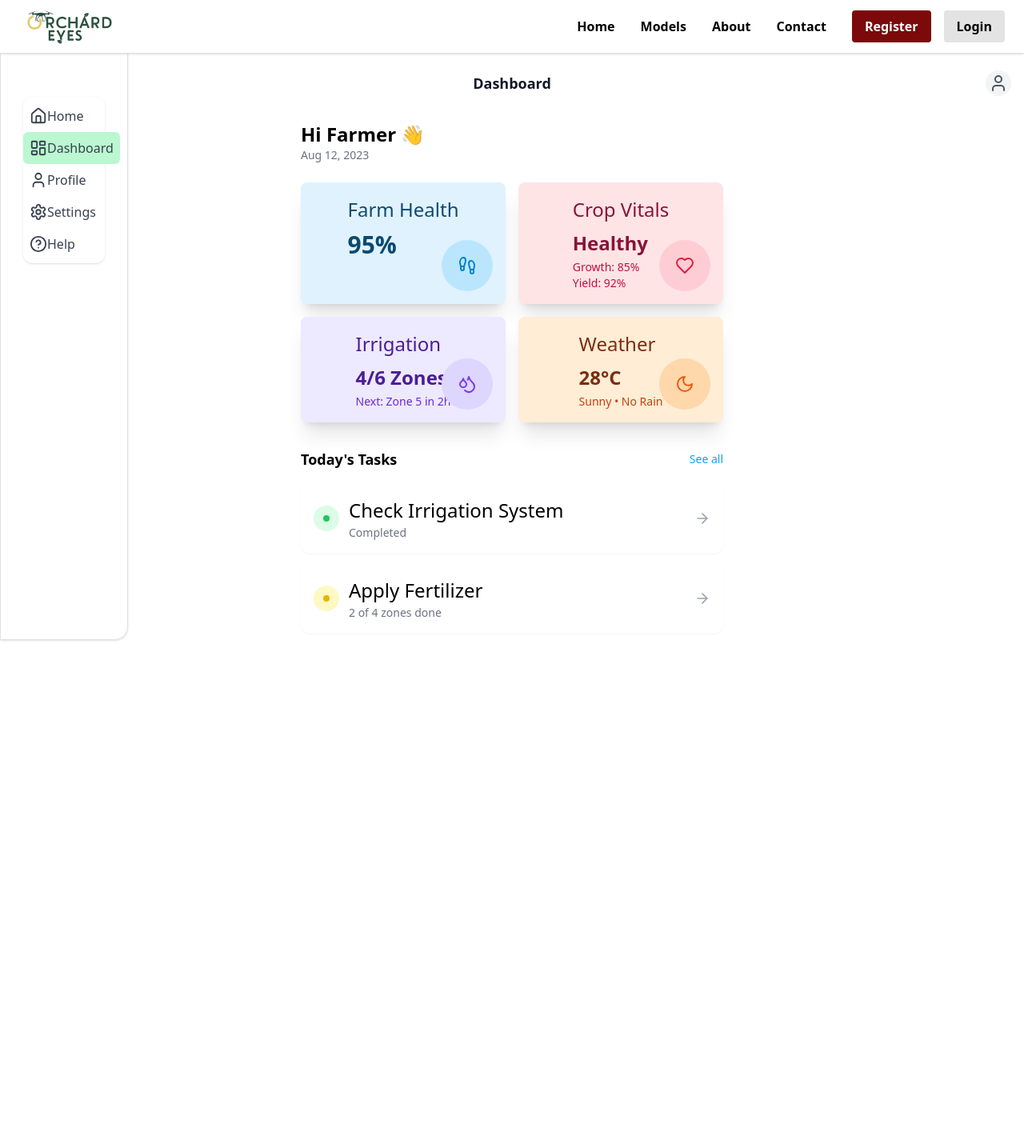
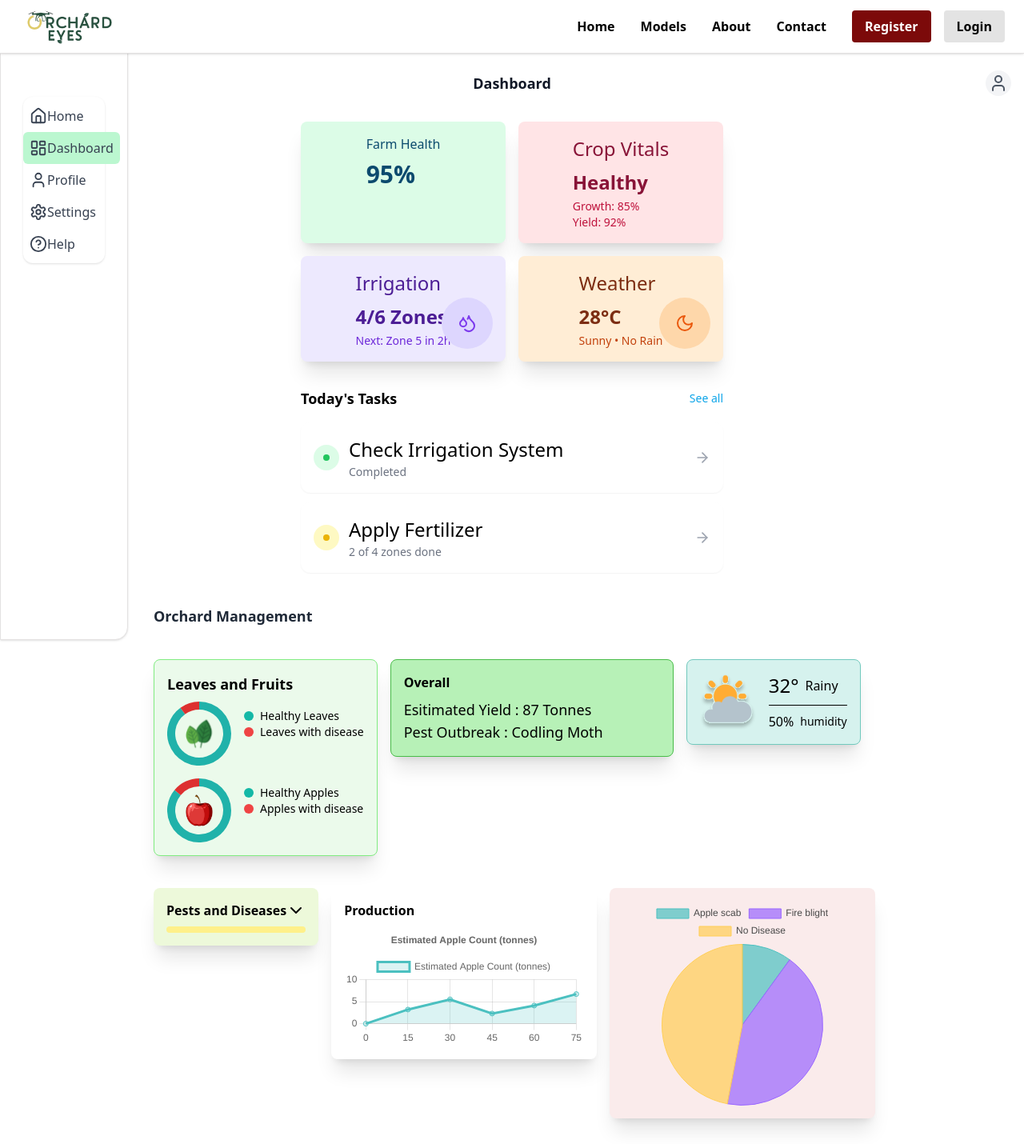
Before and after one commit to AmanSingh494/OrchardEyes, a React (Vite) app in the folder frontend/: page /farm-management in a window 1280 px wide. Shown: the whole page at 80% size. Before the commit the page ends 816 px from the top, so only its background shows below. Built offline with nearby package versions, Linux system fonts and the light colour scheme; a web font is replaced by a local one; what @gradio/client would draw is missing.

Commit message:
Fixed package issues

```diff
--- a/frontend/package.json
+++ b/frontend/package.json
@@ -30,6 +30,7 @@
     "react-router-dom": "^6.26.1",
     "react-slick": "^0.30.2",
     "react-speech-recognition": "^3.10.0",
+    "react-spinners": "^0.15.0",
     "regenerator-runtime": "^0.14.1",
     "slick-carousel": "^1.8.1",
     "styled-components": "^6.1.12",
--- a/frontend/src/components/FarmCard.jsx
+++ b/frontend/src/components/FarmCard.jsx
@@ -5,26 +5,19 @@ import Card from './Card'
 const FarmDashboard = () => {
   return (
     <div className='p-4 md:p-6 max-w-xl mx-auto'>
-      <div className='flex items-center justify-between mb-6'>
-        <div>
-          <h1 className='text-2xl font-semibold'>Hi Farmer 👋</h1>
-          <p className='text-gray-500 text-sm'>Aug 12, 2023</p>
-        </div>
-      </div>
-
       <div className='grid grid-cols-2 gap-4'>
         {/* Farm Health Card */}
         <Card
           margin='mb-0'
-          bgColor='bg-sky-100'
+          bgColor='bg-green-100'
           otherStyles='relative overflow-hidden'
         >
           <div className='w-full h-full'>
-            <h3 className='text-sky-900 font-medium mb-2'>Farm Health</h3>
+            <h3 className='text-sky-900 text-small mb-2'>Farm Health</h3>
             <p className='text-3xl font-semibold text-sky-900 mb-1'>95%</p>
-            <div className='absolute bottom-4 right-4 w-16 h-16 bg-sky-200 rounded-full flex items-center justify-center'>
+            {/* <div className='absolute bottom-4 right-4 w-16 h-16 bg-sky-200 rounded-full flex items-center justify-center'>
               <Footprints className='text-sky-600' size={24} />
-            </div>
+            </div> */}
           </div>
         </Card>
 
@@ -41,9 +34,9 @@ const FarmDashboard = () => {
               <p>Growth: 85%</p>
               <p>Yield: 92%</p>
             </div>
-            <div className='absolute bottom-4 right-4 w-16 h-16 bg-rose-200 rounded-full flex items-center justify-center'>
+            {/* <div className='absolute bottom-4 right-4 w-16 h-16 bg-rose-200 rounded-full flex items-center justify-center'>
               <Heart className='text-rose-600' size={24} />
-            </div>
+            </div> */}
           </div>
         </Card>
 
--- a/frontend/src/components/chatbot/Chatbot.jsx
+++ b/frontend/src/components/chatbot/Chatbot.jsx
@@ -152,7 +152,6 @@ const Chatbot = () => {
                 {msg.text}
               </Message>
             ))}
-            {/* {gettingPrediction && ( */}
             <Message sender='bot'>
               <SyncLoader
                 color='#7c0a0a'
@@ -161,7 +160,6 @@ const Chatbot = () => {
                 loading={gettingPrediction}
               />
             </Message>
-            {/* )} */}
           </MessagesContainer>
           <InputContainer>
             <TextArea
--- a/frontend/src/pages/FarmManagement.jsx
+++ b/frontend/src/pages/FarmManagement.jsx
@@ -105,7 +105,7 @@ const OrchardManagement = () => {
       <TopBar classname='sm:hidden' />
       <SidebarLeft />
       <FarmCard />
-      <div className='hidden bg-white p-4 sm:pl-48 flex flex-col gap-6 bg-[#dedede]'>
+      <div className='bg-white p-4 sm:pl-48 flex flex-col gap-6 bg-[#dedede]'>
         <header className='flex justify-between items-start mb-4'>
           <div className='flex items-center'>
             <h1 className='text-lg font-semibold text-gray-800'>
```
Also changed, not shown: 2 other files (tests, documents, lock files or other folders).
